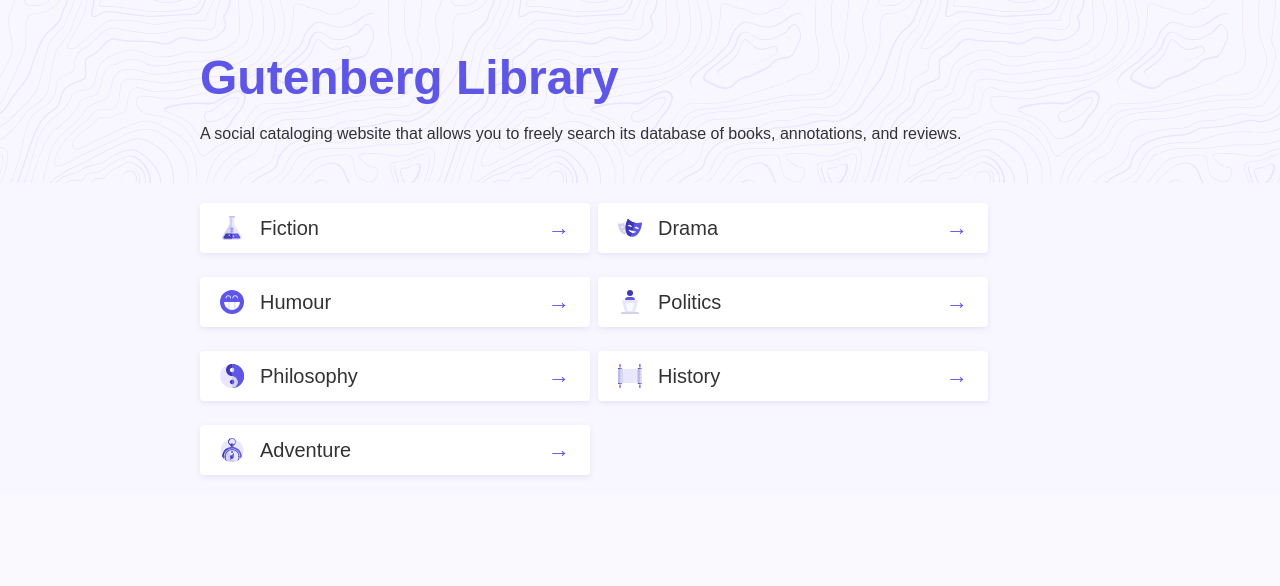
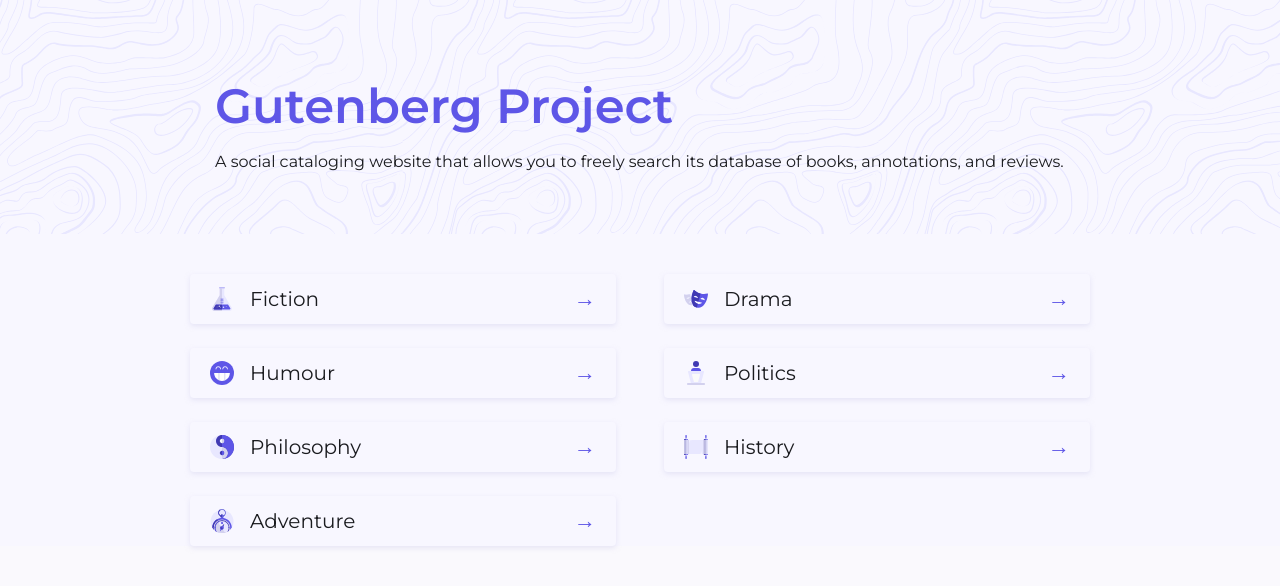
Before and after one commit to amits2301/gutendex-library, an Angular app: page / in a window 1280 px wide. Shown: the top 586 px of the page. Built offline with nearby package versions, Linux system fonts and the light colour scheme.

Commit message:
Improve responsiveness of the UI

```diff
--- a/src/app/core/i18n/en.ts
+++ b/src/app/core/i18n/en.ts
@@ -1,6 +1,6 @@
 export const EN_LABELS = {
   APP: {
-    TITLE: 'Gutenberg Library',
+    TITLE: 'Gutenberg Project',
     SUBTITLE:
       'A social cataloging website that allows you to freely search its database of books, annotations, and reviews.',
   },
--- a/src/app/features/books/books.scss
+++ b/src/app/features/books/books.scss
@@ -1,13 +1,8 @@
 .books-page {
   min-height: 100vh;
-  background: var(--color-page-bg);
+  background-color: var(--color-page-bg);
   padding: 24px 16px 40px;
-  font-family: 'Montserrat', sans-serif;
 }
-
-/* =========================
-   HEADER
-========================= */
 
 .header {
   display: flex;
@@ -29,10 +24,6 @@
     color: var(--color-primary);
   }
 }
-
-/* =========================
-   SEARCH BOX
-========================= */
 
 .search-wrapper {
   margin-bottom: 24px;
@@ -90,19 +81,11 @@
   }
 }
 
-/* =========================
-   BOOK GRID
-========================= */
-
 .books-grid {
   display: grid;
   grid-template-columns: repeat(3, 1fr);
   gap: 24px 16px;
 }
-
-/* =========================
-   BOOK CARD
-========================= */
 
 .book-card {
   cursor: pointer;
@@ -131,13 +114,10 @@
 
   .book-author {
     font-size: 12px;
+    font-weight: 400;
     color: var(--color-text-medium);
   }
 }
-
-/* =========================
-   TABLET
-========================= */
 
 @media (min-width: 768px) {
   .books-grid {
@@ -145,10 +125,6 @@
     gap: 32px 24px;
   }
 }
-
-/* =========================
-   DESKTOP
-========================= */
 
 @media (min-width: 1024px) {
   .books-page {
--- a/src/app/features/categories/categories.html
+++ b/src/app/features/categories/categories.html
@@ -1,9 +1,9 @@
 <div class="page">
   <div class="hero">
-    <h1>{{ labels.APP.TITLE }}</h1>
-    <p>
-      {{ labels.APP.SUBTITLE }}
-    </p>
+    <div class="hero-content">
+      <h1>{{ labels.APP.TITLE }}</h1>
+      <p>{{ labels.APP.SUBTITLE }}</p>
+    </div>
   </div>
 
   <div class="categories">
--- a/src/app/features/categories/categories.scss
+++ b/src/app/features/categories/categories.scss
@@ -1,5 +1,4 @@
 .page {
-  font-family: 'Montserrat', sans-serif;
   background-color: var(--color-page-bg);
 }
 
@@ -7,25 +6,37 @@
   background-image: url('/assets/icons/pattern.svg');
   background-repeat: no-repeat;
   background-size: cover;
+  background-position: center;
+  padding: 60px 20px 40px;
+}
 
-  h1 {
+.hero-content {
+  max-width: 720px;
+  margin: 0 auto;
+  text-align: left;
+}
+
+.hero h1 {
   font-size: 48px;
   font-weight: 600;
   color: var(--color-primary);
-    margin-bottom: 16px;
+  margin: 0 0 16px 0;
   line-height: 1.1;
 }
 
-  p {
+.hero p {
   font-size: 16px;
-    color: var(--color-text-dark);
+  font-weight: 400;
+  color: var(--color-text-primary);
   line-height: 1.6;
-  }
+  margin: 0;
 }
 
 .categories {
-  display: flex;
-  flex-direction: column;
+  max-width: 720px;
+  margin: 40px auto 80px;
+  padding: 0 20px;
+  display: grid;
   gap: 20px;
 }
 
@@ -34,59 +45,49 @@
   align-items: center;
   height: 50px;
   padding: 0 20px;
-  background: var(--color-surface);
+
+  background: var(--color-card-bg);
   border-radius: 4px;
-  box-shadow: var(--shadow-card);
+  box-shadow: 0 2px 5px 0 rgba(211, 209, 238, 0.5);
   cursor: pointer;
-  transition: all 0.2s ease;
+  transition: transform 0.2s ease;
+}
 
-  &:hover {
+.category-card:hover {
   transform: translateY(-2px);
 }
 
-  .icon {
+.category-card .icon {
   width: 24px;
   height: 24px;
   margin-right: 16px;
 }
 
-  .label {
+.category-card .label {
   flex: 1;
   font-size: 20px;
-    color: var(--color-text-dark);
+  font-weight: 400;
+  color: var(--color-text-primary);
 }
 
-  .arrow {
+.category-card .arrow {
+  font-size: 22px;
   color: var(--color-primary);
-    font-size: 22px;
-  }
-}
-
-@media (min-width: 768px) {
-  .categories {
-    flex-direction: row;
-    flex-wrap: wrap;
-    gap: 24px;
-  }
-
-  .category-card {
-    width: 48%;
-  }
 }
 
 @media (min-width: 1024px) {
-  .categories,
   .hero {
-    padding: 20px 200px;
+    padding: 80px 20px 60px;
+  }
+
+  .hero-content {
+    max-width: 900px;
+    padding-left: 50px;
   }
 
   .categories {
-    display: grid;
-    grid-template-columns: repeat(2, 350px);
+    max-width: 900px;
+    grid-template-columns: repeat(2, 1fr);
     gap: 24px 48px;
   }
-
-  .category-card {
-    width: 100%;
 }
-}
--- a/src/index.html
+++ b/src/index.html
@@ -8,6 +8,7 @@
   <link rel="icon" type="image/x-icon" href="favicon.ico">
   <link rel="preconnect" href="https://fonts.googleapis.com">
   <link rel="preconnect" href="https://fonts.gstatic.com" crossorigin>
+  <link href="https://fonts.googleapis.com/css2?family=Montserrat:wght@400;600&display=swap" rel="stylesheet">
   <link href="https://fonts.googleapis.com/css2?family=Roboto:wght@300;400;500&display=swap" rel="stylesheet">
   <link href="https://fonts.googleapis.com/icon?family=Material+Icons" rel="stylesheet">
 </head>
--- a/src/styles.scss
+++ b/src/styles.scss
@@ -55,8 +55,8 @@ body {
   --color-surface: #ffffff;
   --color-surface-light: #f0f0f6;
 
-  /* Shadows */
-  --shadow-card: 0 2px 5px rgba(211, 209, 238, 0.5);
+  /* Shadows - Styleguide: 0 2px 5px 0 rgba(211, 209, 238, 0.5) */
+  --shadow-card: 0 2px 5px 0 rgba(211, 209, 238, 0.5);
 }
 
 .dark-theme {
```
Lines whose indentation alone changed are shown as unchanged.
